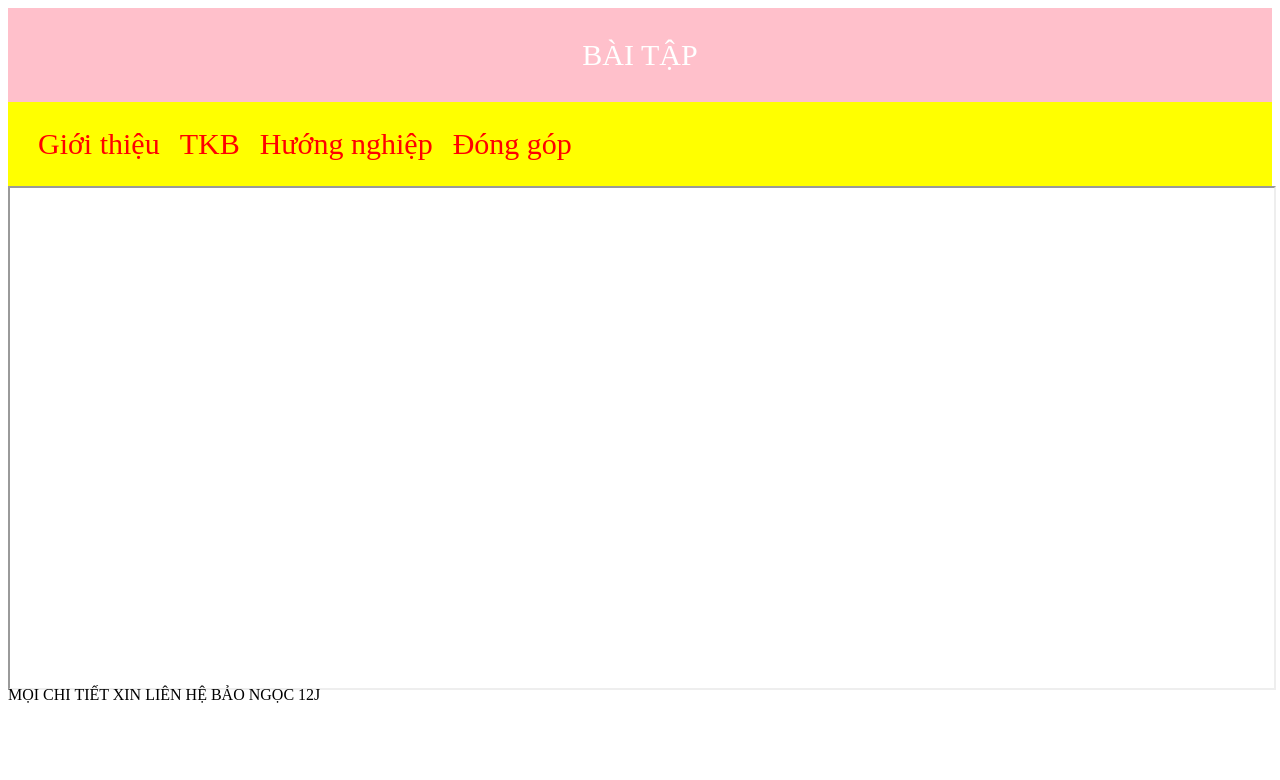
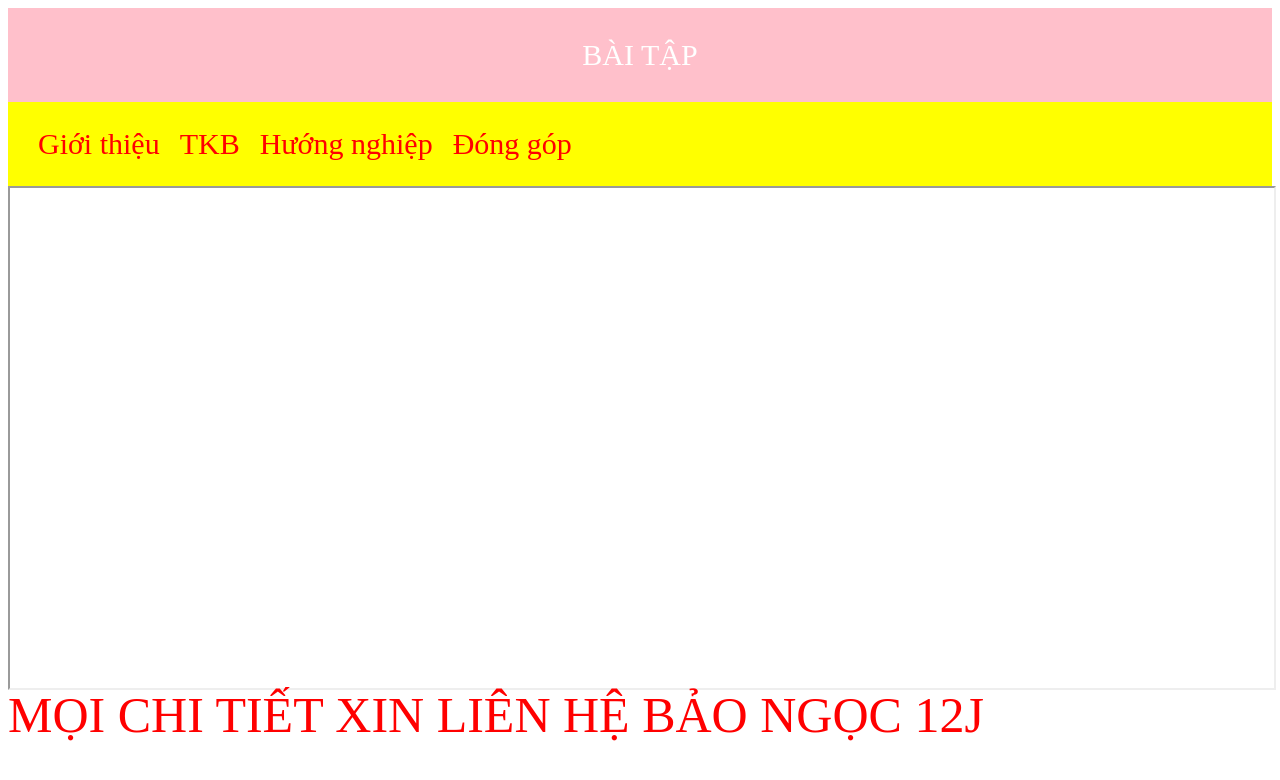
Before and after one commit to habaongoc200907/baongoc12J, a plain HTML site: page index.html in a window 1280 px wide. Drawn offline with Linux system fonts and the light colour scheme.

Commit message:
Update style.css

```diff
--- a/style.css
+++ b/style.css
@@ -35,3 +35,8 @@ iframe{
   width: 100%;
 
 }
+.phancuoi {
+  color: red;
+  text-aligin: center;
+  font-size: 50px;
+}
```
